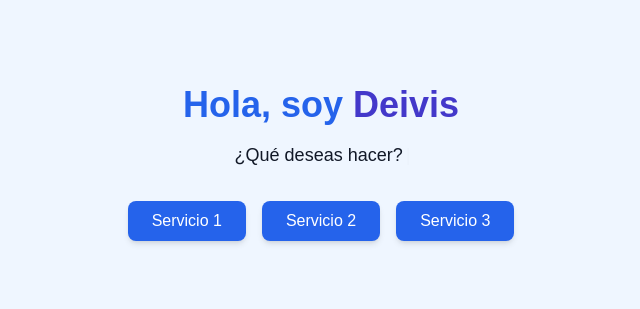
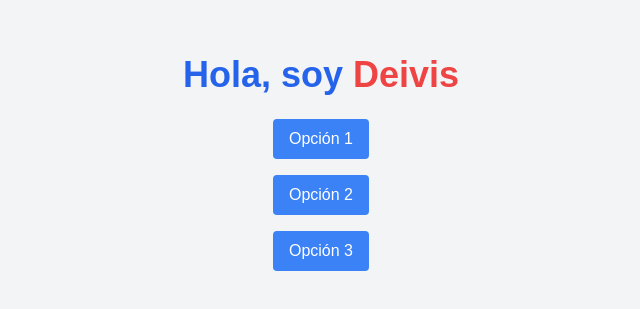
Before and after one commit to deivipluss/landing, a Next.js app: page / in a window 1280 px wide. Shown: the part 237-546 px from the top of the page, without its empty margins (319-959 px from the left). Built offline with nearby package versions, Linux system fonts and the light colour scheme.

Commit message:
tamales2

```diff
--- a/app/page.tsx
+++ b/app/page.tsx
@@ -1,40 +1,60 @@
-// app/page.tsx
-import React from 'react';
-import { Typewriter } from 'react-simple-typewriter';
+import { useEffect, useState } from 'react';
+import { motion } from 'framer-motion';
+import 'tailwindcss/tailwind.css';
 
-const LandingPage = () => {
+const HomePage = () => {
+  const [showButtons, setShowButtons] = useState(false);
+
+  useEffect(() => {
+    const timer = setTimeout(() => {
+      setShowButtons(true);
+    }, 3000); // Cambia el texto después de 3 segundos
+    return () => clearTimeout(timer);
+  }, []);
+
   return (
-    <div className="min-h-screen flex flex-col items-center justify-center bg-blue-50 text-gray-900">
-      {/* Texto inicial con efecto de tipeo */}
-      <h1 className="text-4xl font-bold text-blue-600">
-        Hola, soy <span className="text-indigo-700">Deivis</span>
-      </h1>
-      <p className="text-lg mt-4">
-        <Typewriter
-          words={['Estoy listo para ayudarte', '¿Qué deseas hacer?']}
-          loop={false}
-          cursor
-          cursorStyle="|"
-          typeSpeed={70}
-          deleteSpeed={50}
-          delaySpeed={1000}
-        />
-      </p>
+    <div className="flex flex-col items-center justify-center h-screen bg-gray-100">
+      <motion.h1
+        className="text-4xl font-bold text-blue-600"
+        initial={{ opacity: 0, y: -50 }}
+        animate={{ opacity: 1, y: 0 }}
+        transition={{ duration: 1 }}
+      >
+        Hola, soy <span className="text-red-500">Deivis</span>
+      </motion.h1>
 
-      {/* Botones de opciones */}
-      <div className="mt-8 flex space-x-4">
-        <button className="px-6 py-2 bg-blue-600 text-white rounded-lg shadow-md hover:bg-blue-700 transition-transform transform hover:scale-105">
-          Servicio 1
-        </button>
-        <button className="px-6 py-2 bg-blue-600 text-white rounded-lg shadow-md hover:bg-blue-700 transition-transform transform hover:scale-105">
-          Servicio 2
-        </button>
-        <button className="px-6 py-2 bg-blue-600 text-white rounded-lg shadow-md hover:bg-blue-700 transition-transform transform hover:scale-105">
-          Servicio 3
-        </button>
-      </div>
+      {showButtons && (
+        <motion.div
+          className="flex flex-col space-y-4 mt-6"
+          initial={{ opacity: 0, scale: 0.5 }}
+          animate={{ opacity: 1, scale: 1 }}
+          transition={{ duration: 0.5 }}
+        >
+          <motion.button
+            className="px-4 py-2 bg-blue-500 text-white rounded hover:bg-blue-600"
+            whileHover={{ scale: 1.1 }}
+            whileTap={{ scale: 0.9 }}
+          >
+            Opción 1
+          </motion.button>
+          <motion.button
+            className="px-4 py-2 bg-blue-500 text-white rounded hover:bg-blue-600"
+            whileHover={{ scale: 1.1 }}
+            whileTap={{ scale: 0.9 }}
+          >
+            Opción 2
+          </motion.button>
+          <motion.button
+            className="px-4 py-2 bg-blue-500 text-white rounded hover:bg-blue-600"
+            whileHover={{ scale: 1.1 }}
+            whileTap={{ scale: 0.9 }}
+          >
+            Opción 3
+          </motion.button>
+        </motion.div>
+      )}
     </div>
   );
 };
 
-export default LandingPage;
+export default HomePage;
```
